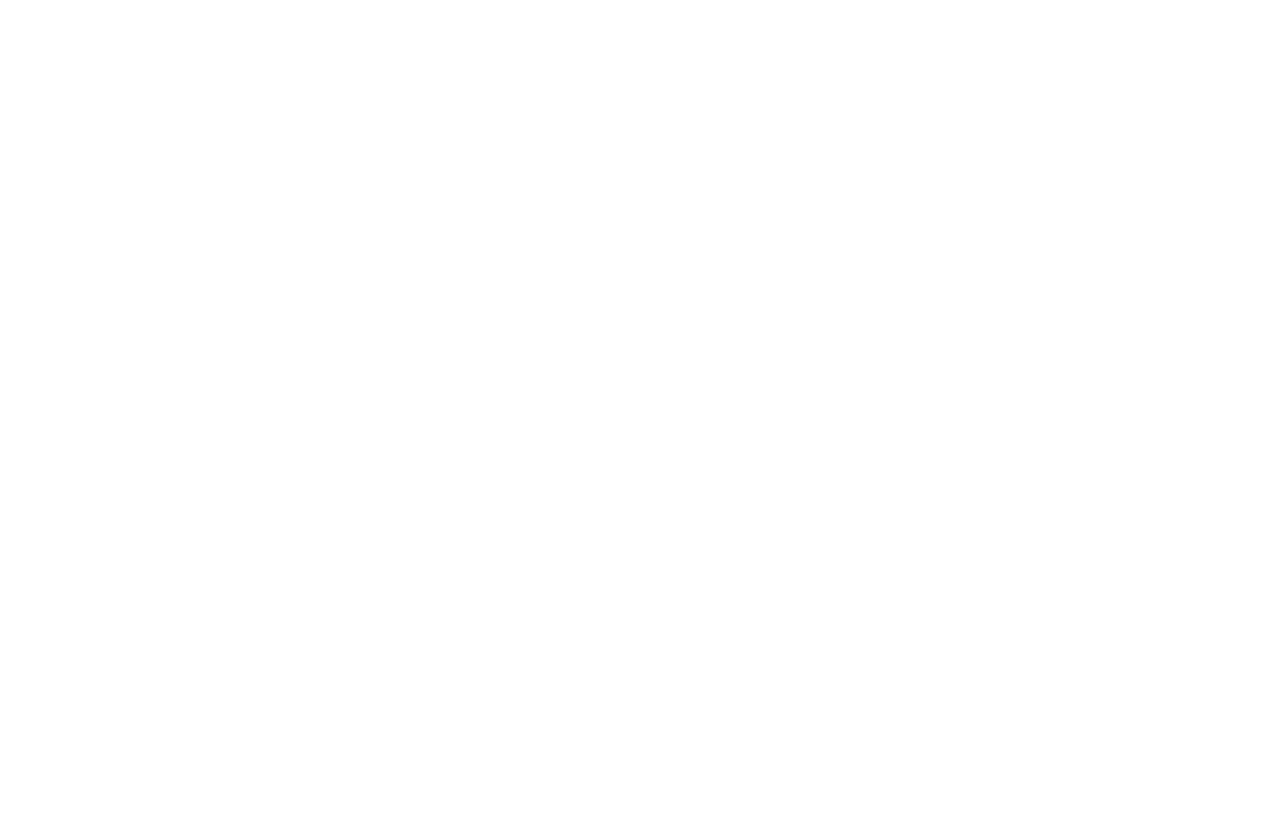
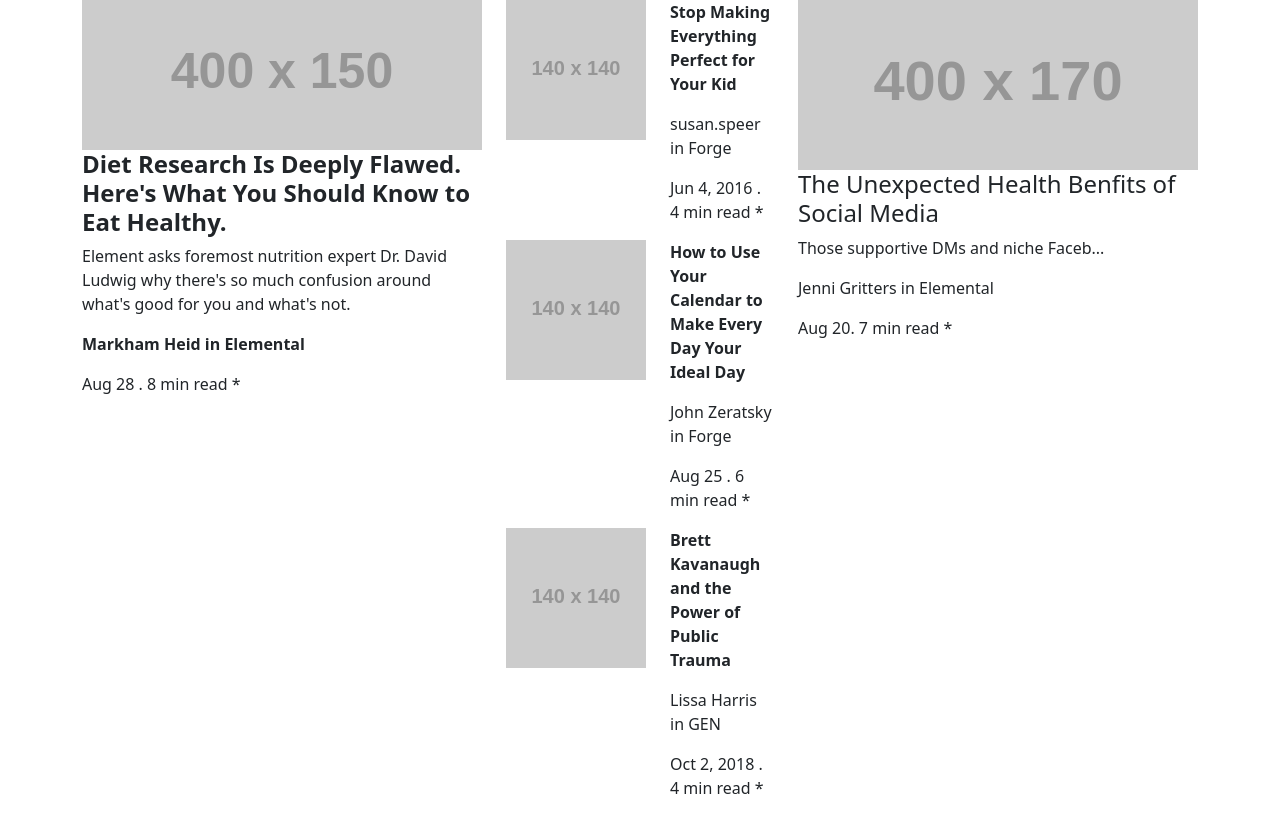
Before and after one commit to saurabhnimkande/Bootstrap_Medium, a plain HTML site: page index.html in a window 1280 px wide. Drawn offline with nearby package versions, Linux system fonts and the light colour scheme; placeholder pictures from the web are drawn by us.

Commit message:
added bootstrap css to webpage

```diff
--- a/index.html
+++ b/index.html
@@ -4,10 +4,59 @@
     <meta charset="UTF-8">
     <meta http-equiv="X-UA-Compatible" content="IE=edge">
     <meta name="viewport" content="width=device-width, initial-scale=1.0">
-    <title>TechCrunch</title>
+    <title>Medium</title>
     <link href="https://cdn.jsdelivr.net/npm/bootstrap@5.1.3/dist/css/bootstrap.min.css" rel="stylesheet" integrity="sha384-1BmE4kWBq78iYhFldvKuhfTAU6auU8tT94WrHftjDbrCEXSU1oBoqyl2QvZ6jIW3" crossorigin="anonymous">
 </head>
 <body>
-
+<div class="container">
+    <div class="row">
+        <div class="col">
+            <img src="https://via.placeholder.com/400x150">
+            <h4 class="fw-bold">Diet Research Is Deeply Flawed. Here's What You Should Know to Eat Healthy.</h4>
+            <p>Element asks foremost nutrition expert Dr. David Ludwig why there's so much confusion around what's good for you and what's not.</p>
+            <p class="fw-bold">Markham Heid in Elemental</p>
+            <p>Aug 28 . 8 min read *</p>
+        </div>
+        <div class="col">
+            <div class="row">
+                <div class="col">
+                    <img src="https://via.placeholder.com/140">
+                </div>
+                <div class="col">
+                    <p class="fw-bold">Stop Making Everything Perfect for Your Kid</p>
+                    <p>susan.speer in Forge</p>
+                    <p>Jun 4, 2016 . 4 min read *</p>
+                </div>
+            </div>
+            <div class="row">
+                <div class="col">
+                    <img src="https://via.placeholder.com/140">
+                </div>
+                <div class="col">
+                    <p class="fw-bold">How to Use Your Calendar to Make Every Day Your Ideal Day</p>
+                    <p>John Zeratsky in Forge</p>
+                    <p>Aug 25 . 6 min read *</p>
+                </div>
+            </div>
+            <div class="row">
+                <div class="col">
+                    <img src="https://via.placeholder.com/140">
+                </div>
+                <div class="col">
+                    <p class="fw-bold">Brett Kavanaugh and the Power of Public Trauma</p>
+                    <p>Lissa Harris in GEN</p>
+                    <p>Oct 2, 2018 . 4 min read *</p>
+                </div>
+            </div>
+        </div>
+        <div class="col">
+            <img src="https://via.placeholder.com/400x170">
+            <h4>The Unexpected Health Benfits of Social Media</h4>
+            <p>Those supportive DMs and niche Faceb...</p>
+            <p>Jenni Gritters in Elemental</p>
+            <p>Aug 20. 7 min read *</p>
+        </div>
+    </div>
+</div>
 </body>
 </html>
```
